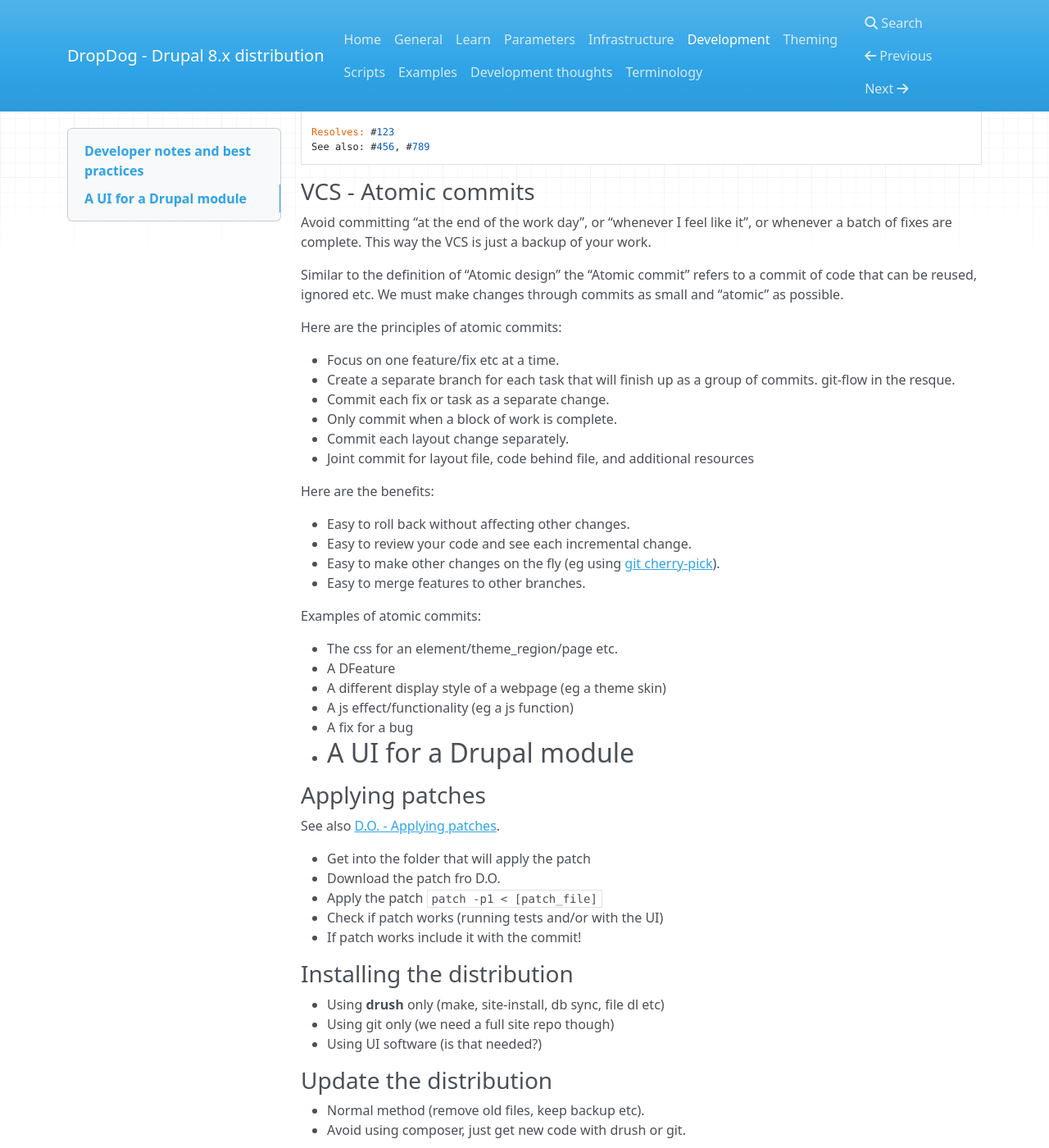
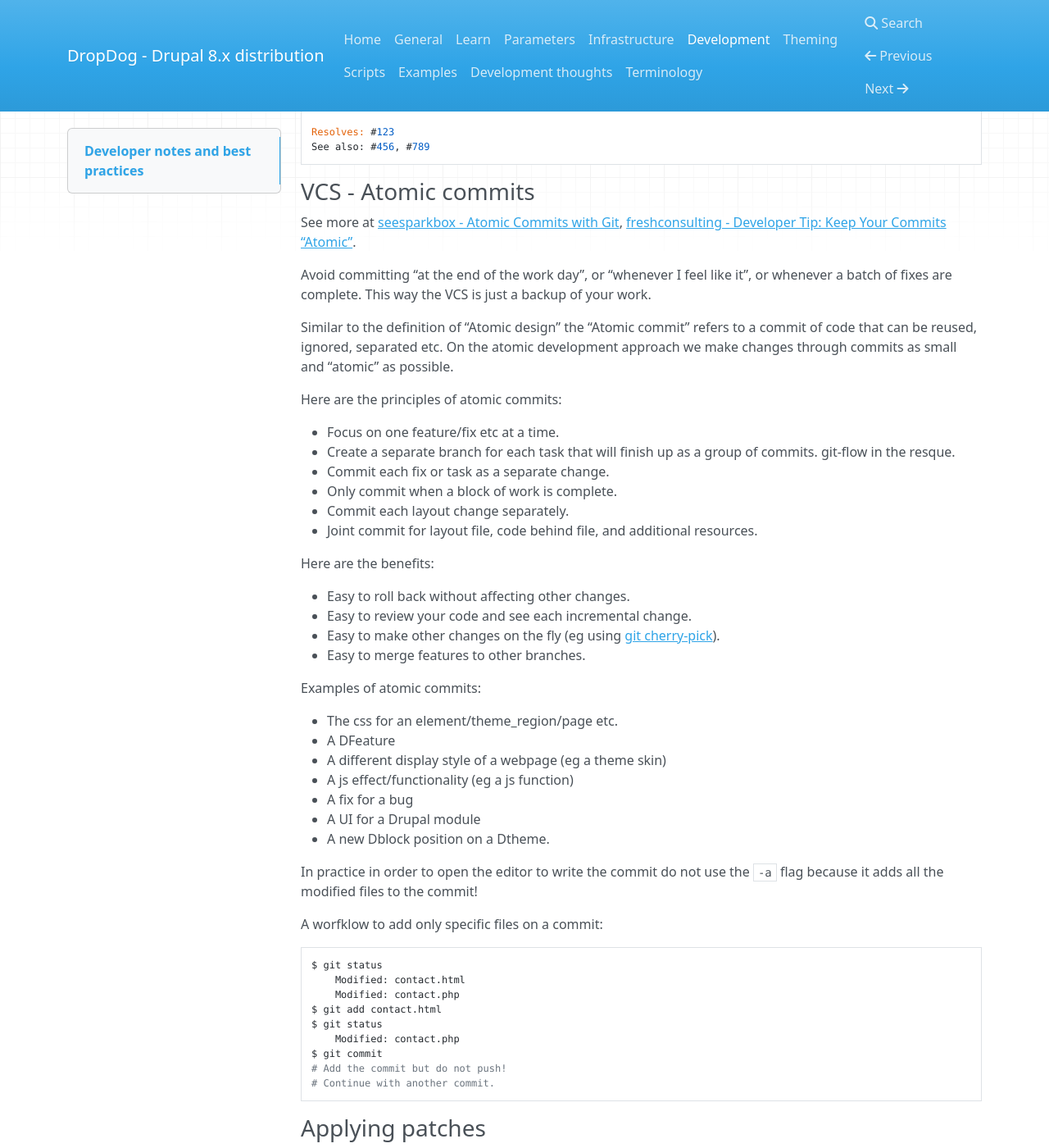
Before and after one commit to dropdog/docs, an MkDocs documentation site: the page built from docs/development.md, in a window 1280 px wide and 1400 px high, scrolled down 3484 px. Shown: the whole window at 82% size. Built offline with MkDocs 1.6.1, drawn with Linux system fonts in a browser that asks for light colours; nearby versions of some CDN libraries; old or Windows-style settings are respelled for this version of MkDocs.

Commit message:
Autocommit

````diff
--- a/docs/development.md
+++ b/docs/development.md
@@ -155,9 +155,11 @@ See also: #456, #789
 ```
 ### VCS - Atomic commits
 
+See more at [seesparkbox - Atomic Commits with Git](http://seesparkbox.com/foundry/atomic_commits_with_git), [freshconsulting - Developer Tip: Keep Your Commits “Atomic”](http://www.freshconsulting.com/atomic-commits/).
+
 Avoid committing “at the end of the work day”, or “whenever I feel like it”, or whenever a batch of fixes are complete. This way the VCS is just a backup of your work.
 
-Similar to the definition of "Atomic design" the "Atomic commit" refers to a commit of code that can be reused, ignored etc. We must make changes through commits as small and “atomic” as possible.
+Similar to the definition of "Atomic design" the "Atomic commit" refers to a commit of code that can be reused, ignored, separated etc. On the atomic development approach we make changes through commits as small and “atomic” as possible.
 
 Here are the principles of atomic commits:
 
@@ -166,7 +168,7 @@ Here are the principles of atomic commits:
 - Commit each fix or task as a separate change.
 - Only commit when a block of work is complete.
 - Commit each layout change separately.
-- Joint commit for layout file, code behind file, and additional resources
+- Joint commit for layout file, code behind file, and additional resources.
 
 Here are the benefits:
 
@@ -183,8 +185,23 @@ Examples of atomic commits:
 - A js effect/functionality (eg a js function)
 - A fix for a bug
 - A UI for a Drupal module
--
+- A new Dblock position on a Dtheme.
 
+In practice in order to open the editor to write the commit do not use the ```-a``` flag because it adds all the modified files to the commit!
+
+A worfklow to add only specific files on a commit:
+
+```bash
+$ git status
+    Modified: contact.html
+    Modified: contact.php
+$ git add contact.html
+$ git status
+    Modified: contact.php
+$ git commit
+# Add the commit but do not push!
+# Continue with another commit.
+```
 
 ### Applying patches
 
````
Also changed, not shown: docs/terminology.md (+1 -0 lines).
